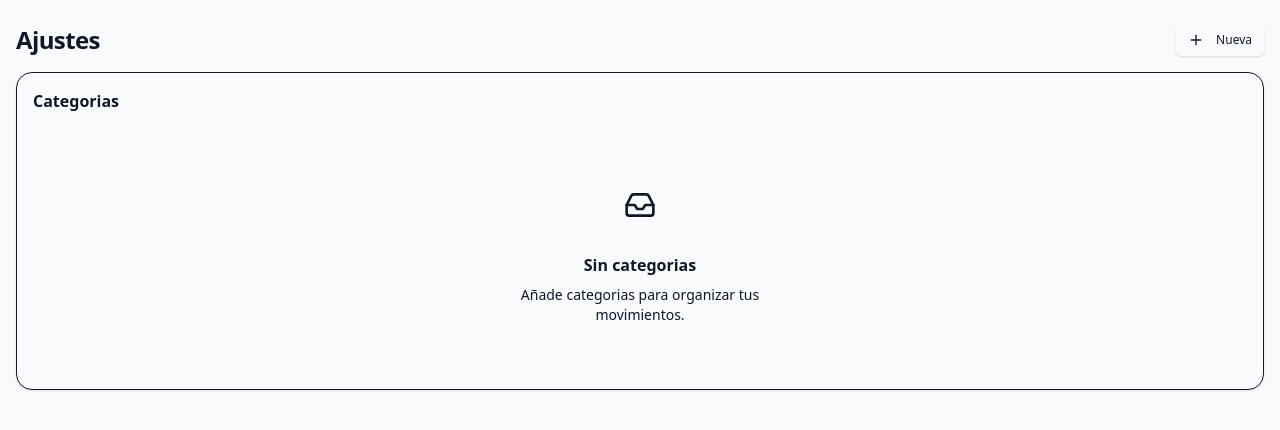
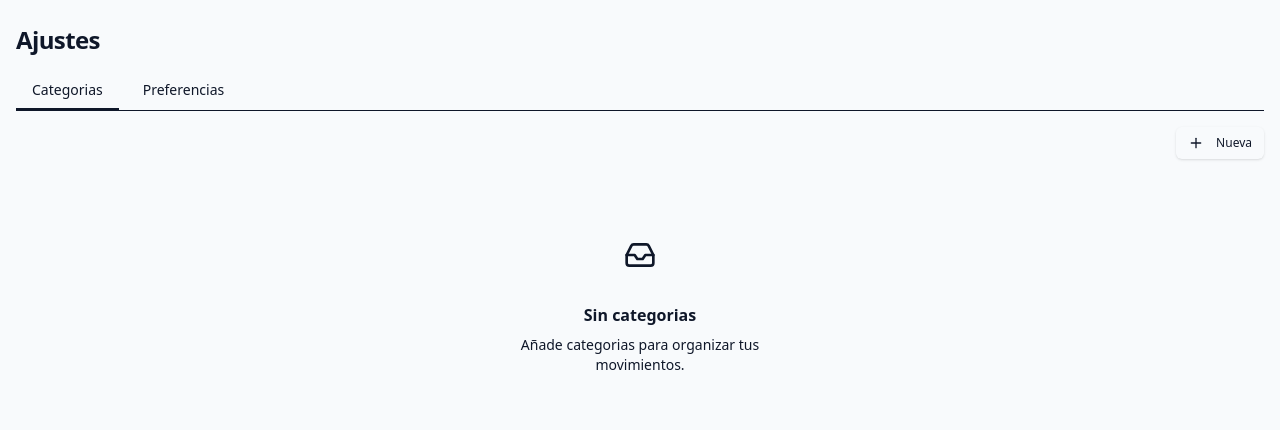
Before and after one commit to DavidColillaMartinez/AppFinanciera, a Next.js app: page /settings in a window 1280 px wide. Shown: the top 430 px of the page. Built offline with nearby package versions, Linux system fonts and the light colour scheme.

Commit message:
feat(settings): add personalization tab with currency and account preferences

```diff
--- a/src/app/settings/page.tsx
+++ b/src/app/settings/page.tsx
@@ -4,62 +4,112 @@ import { useState } from "react";
 import { Card, CardContent } from "@/components/ui/card";
 import { Button } from "@/components/ui/button";
 import { Badge } from "@/components/ui/badge";
+import { Input } from "@/components/ui/input";
+import { Label } from "@/components/ui/label";
+import { Select } from "@/components/ui/select";
 import { CategoryForm } from "@/features/categories/components/category-form";
 import { useCategories } from "@/features/categories/hooks/use-categories";
+import { useAccounts } from "@/features/accounts/hooks/use-accounts";
+import { useConfig } from "@/features/config/hooks/use-config";
 import { useAppStore } from "@/stores/app-store";
 import { EmptyState } from "@/components/states/empty-state";
 import { LoadingState } from "@/components/states/loading-state";
 import { ErrorState } from "@/components/states/error-state";
 import { PlusIcon } from "lucide-react";
 
+const CURRENCIES = [
+  { value: "EUR", label: "Euro (EUR)" },
+  { value: "USD", label: "Dolar (USD)" },
+  { value: "GBP", label: "Libra (GBP)" },
+  { value: "JPY", label: "Yen (JPY)" },
+  { value: "MXN", label: "Peso Mexicano (MXN)" },
+  { value: "ARS", label: "Peso Argentino (ARS)" },
+];
+
 export default function SettingsPage() {
   const { sheetId } = useAppStore();
+  const [activeTab, setActiveTab] = useState<"categorias" | "preferencias">(
+    "categorias",
+  );
   const [showForm, setShowForm] = useState(false);
 
   const {
     data: categories,
-    isLoading,
-    isError,
-    error,
+    isLoading: loadingCategories,
+    isError: errorCategories,
+    error: categoriesError,
   } = useCategories(sheetId);
 
+  const { data: accounts } = useAccounts(sheetId);
+
+  const { data: config, isLoading: loadingConfig } = useConfig(sheetId);
+
   const filteredCategories = categories ?? [];
+
+  const accountOptions = (accounts ?? []).map((a) => ({
+    value: a.cuentaId,
+    label: a.nombre,
+  }));
 
   return (
     <div className="px-4 py-6 space-y-4">
       <div className="flex items-center justify-between">
         <h1 className="text-2xl font-bold tracking-tight">Ajustes</h1>
+      </div>
+
+      <div className="flex gap-2 border-b">
+        <button
+          onClick={() => setActiveTab("categorias")}
+          className={`px-4 py-2 text-sm font-medium border-b-2 transition-colors ${
+            activeTab === "categorias"
+              ? "border-primary text-primary"
+              : "border-transparent text-muted-foreground hover:text-foreground"
+          }`}
+        >
+          Categorias
+        </button>
+        <button
+          onClick={() => setActiveTab("preferencias")}
+          className={`px-4 py-2 text-sm font-medium border-b-2 transition-colors ${
+            activeTab === "preferencias"
+              ? "border-primary text-primary"
+              : "border-transparent text-muted-foreground hover:text-foreground"
+          }`}
+        >
+          Preferencias
+        </button>
+      </div>
+
+      {activeTab === "categorias" && (
+        <div className="space-y-4">
+          <div className="flex justify-end">
             <Button size="sm" onClick={() => setShowForm(!showForm)}>
               <PlusIcon className="h-4 w-4 mr-1" />
               Nueva
             </Button>
           </div>
 
-      <div className="space-y-4">
-        <Card>
-          <CardContent className="p-4">
-            <h2 className="text-base font-semibold mb-3">Categorias</h2>
-
           {showForm && (
-              <div className="mb-4">
             <CategoryForm
               sheetId={sheetId}
               onSuccess={() => setShowForm(false)}
               onCancel={() => setShowForm(false)}
             />
-              </div>
           )}
 
-            <div className="space-y-2">
-              {isLoading && <LoadingState message="Cargando categorias..." />}
+          {loadingCategories && (
+            <LoadingState message="Cargando categorias..." />
+          )}
 
-              {isError && (
+          {errorCategories && (
             <ErrorState
-                  message={(error as Error)?.message ?? "Error al cargar"}
+              message={(categoriesError as Error)?.message ?? "Error al cargar"}
             />
           )}
 
-              {!isLoading && !isError && filteredCategories.length === 0 && (
+          {!loadingCategories &&
+            !errorCategories &&
+            filteredCategories.length === 0 && (
               <EmptyState
                 title="Sin categorias"
                 description="Añade categorias para organizar tus movimientos."
@@ -67,7 +117,9 @@ export default function SettingsPage() {
               />
             )}
 
-              {!isLoading && !isError && filteredCategories.length > 0 && (
+          {!loadingCategories &&
+            !errorCategories &&
+            filteredCategories.length > 0 && (
               <div className="space-y-2">
                 {filteredCategories.map((cat) => (
                   <div
@@ -102,9 +154,67 @@ export default function SettingsPage() {
               </div>
             )}
         </div>
+      )}
+
+      {activeTab === "preferencias" && (
+        <div className="space-y-4">
+          <Card>
+            <CardContent className="p-4 space-y-4">
+              <h2 className="text-base font-semibold">
+                Preferencias generales
+              </h2>
+
+              {loadingConfig ? (
+                <LoadingState message="Cargando..." />
+              ) : (
+                <div className="space-y-4">
+                  <div className="space-y-2">
+                    <Label htmlFor="currency">Moneda principal</Label>
+                    <Select
+                      id="currency"
+                      options={CURRENCIES}
+                      value={config?.MONEDA ?? "EUR"}
+                      onChange={(e) => {
+                        console.log("Currency changed:", e.target.value);
+                      }}
+                    />
+                  </div>
+
+                  <div className="space-y-2">
+                    <Label htmlFor="defaultAccount">
+                      Cuenta predeterminada
+                    </Label>
+                    <Select
+                      id="defaultAccount"
+                      options={[
+                        { value: "", label: "Ninguna" },
+                        ...accountOptions,
+                      ]}
+                      value={config?.CUENTA_DEFAULT ?? ""}
+                      onChange={(e) => {
+                        console.log("Account changed:", e.target.value);
+                      }}
+                    />
+                  </div>
+
+                  <div className="space-y-2">
+                    <Label htmlFor="sheetId">ID de spreadsheet</Label>
+                    <Input
+                      id="sheetId"
+                      value={sheetId ?? ""}
+                      disabled
+                      className="text-sm"
+                    />
+                    <p className="text-xs text-muted-foreground">
+                      Conecta tu hoja de calculo en la pagina de onboarding.
+                    </p>
+                  </div>
+                </div>
+              )}
             </CardContent>
           </Card>
         </div>
+      )}
     </div>
   );
 }
--- /dev/null
+++ b/src/features/config/hooks/use-config.ts
@@ -0,0 +1,66 @@
+import { useQuery, useMutation, useQueryClient } from "@tanstack/react-query";
+import { SHEET_NAMES } from "@/constants/sheet-structure";
+import { readSheetData } from "@/lib/sheets/reader";
+import { updateRowById, getToken } from "@/lib/sheets/writer";
+import type { ConfigRow } from "@/types/models";
+
+function rowToConfig(row: Record<string, string>): ConfigRow {
+  return {
+    Clave: row.Clave ?? "",
+    Valor: row.Valor ?? "",
+    Descripcion: row.Descripcion ?? "",
+  };
+}
+
+export function useConfig(sheetId: string | null) {
+  return useQuery({
+    queryKey: ["config", sheetId],
+    queryFn: async () => {
+      if (!sheetId) return {};
+      const rows = await readSheetData<ConfigRow>(
+        sheetId,
+        SHEET_NAMES.CONFIG,
+        rowToConfig,
+      );
+      const config: Record<string, string> = {};
+      for (const row of rows) {
+        if (row.Clave) {
+          config[row.Clave] = row.Valor;
+        }
+      }
+      return config;
+    },
+    enabled: !!sheetId,
+  });
+}
+
+export function useUpdateConfig(sheetId: string | null) {
+  const queryClient = useQueryClient();
+
+  return useMutation({
+    mutationFn: async ({
+      value,
+      rowIndex,
+    }: {
+      value: string;
+      rowIndex: number;
+    }) => {
+      if (!sheetId) throw new Error("No sheet connected");
+      const token = getToken();
+      if (!token) throw new Error("No access token");
+
+      const headers = ["Clave", "Valor", "Descripcion"];
+      await updateRowById(
+        sheetId,
+        SHEET_NAMES.CONFIG,
+        rowIndex,
+        { Valor: value },
+        headers,
+        token,
+      );
+    },
+    onSuccess: () => {
+      queryClient.invalidateQueries({ queryKey: ["config"] });
+    },
+  });
+}
--- /dev/null
+++ b/src/features/config/index.ts
@@ -0,0 +1 @@
+export { useConfig, useUpdateConfig } from "./hooks/use-config";
```
Lines whose indentation alone changed are shown as unchanged.
